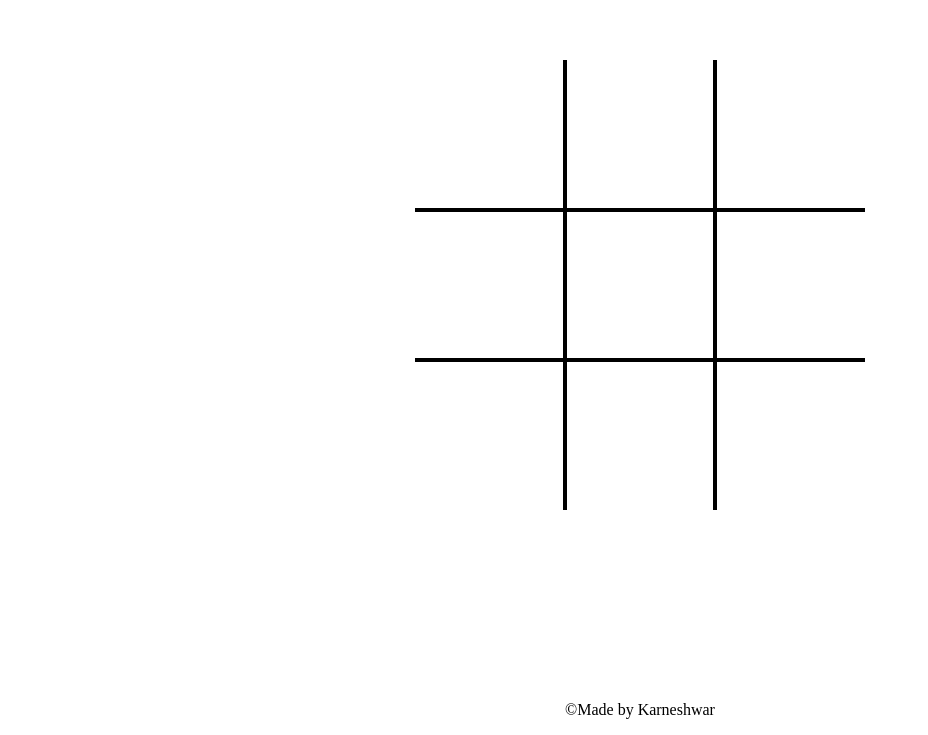
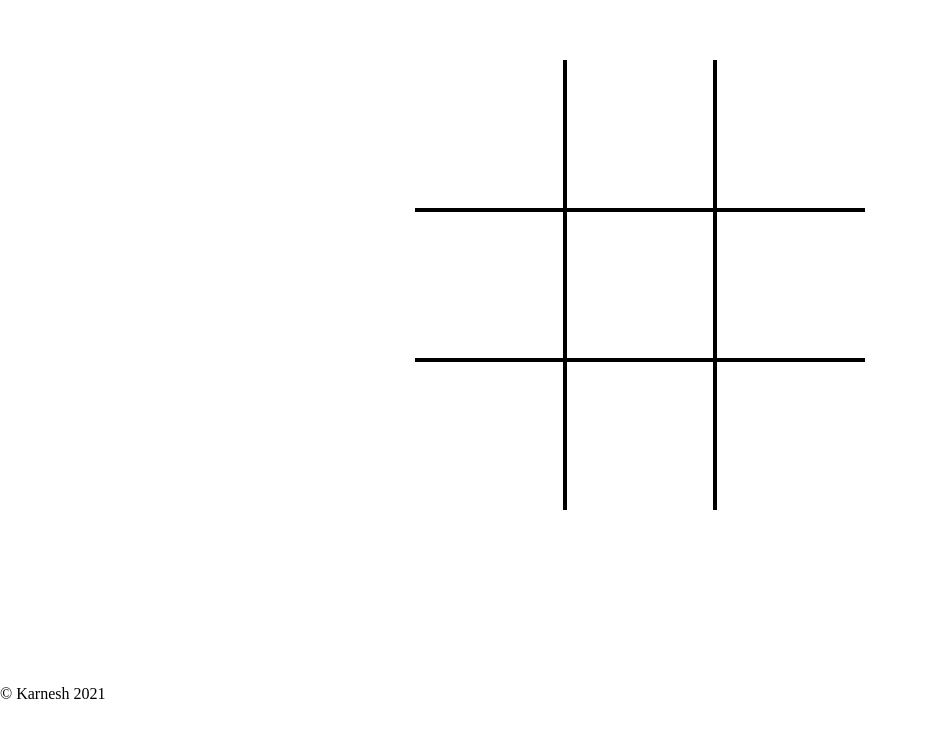
Before and after one commit to karnesh25/25.github.io, a plain HTML site: page index.html in a window 1280 px wide. Shown: the part 115-850 px from the top of the page, without its empty margins (0-928 px from the left). After the commit the page ends 818 px from the top, so only its background shows below. Drawn offline with Linux system fonts and the light colour scheme.

Commit message:
Update index.html
initial commit

```diff
--- a/index.html
+++ b/index.html
@@ -24,8 +24,6 @@
     <div data-winning-message-text></div>
     <button id="restartButton">Restart</button>
   </div>
-  <footer>
-    <center><p>&#169;Made by Karneshwar</p>
-  </footer>
+  <div class="footer">© Karnesh 2021</div>
 </body>
 </html>
```
